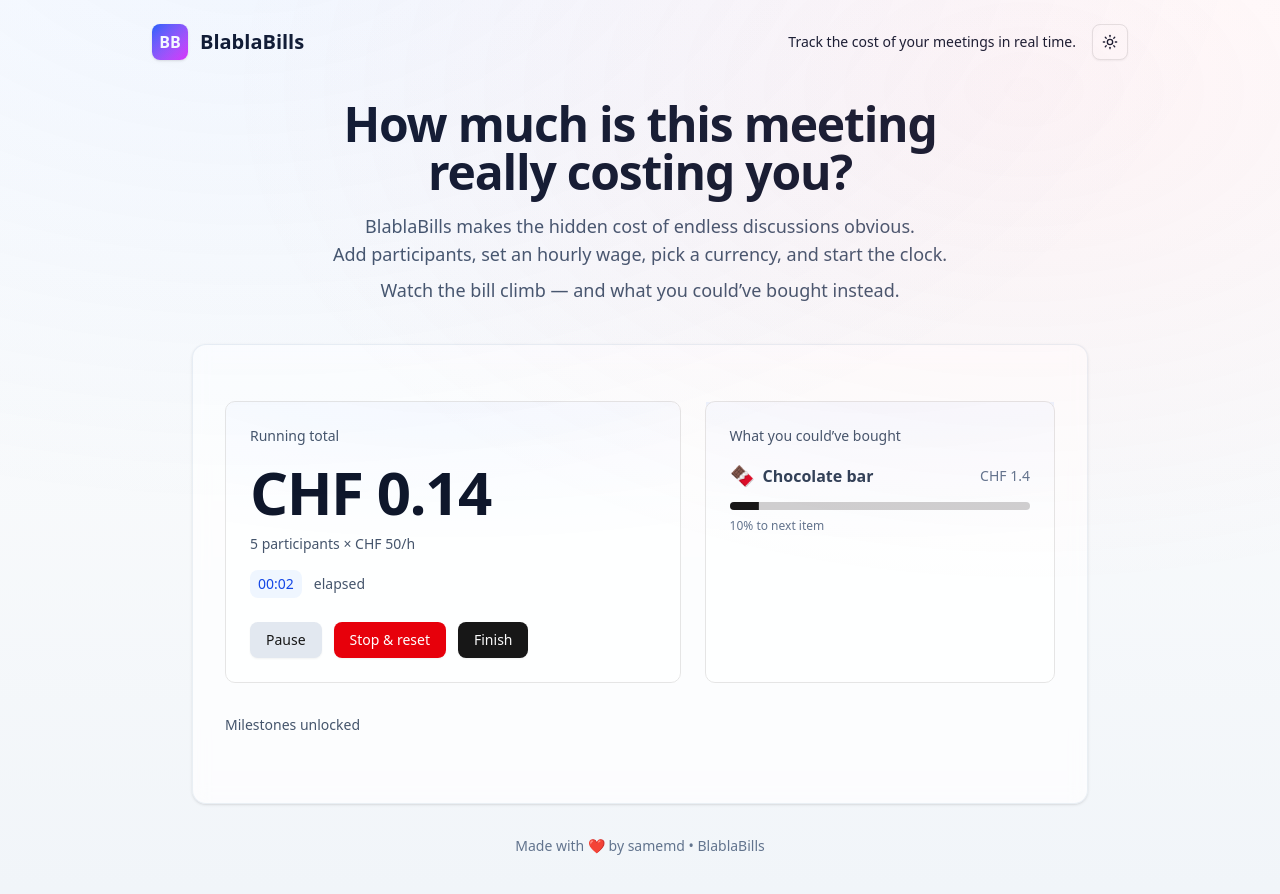
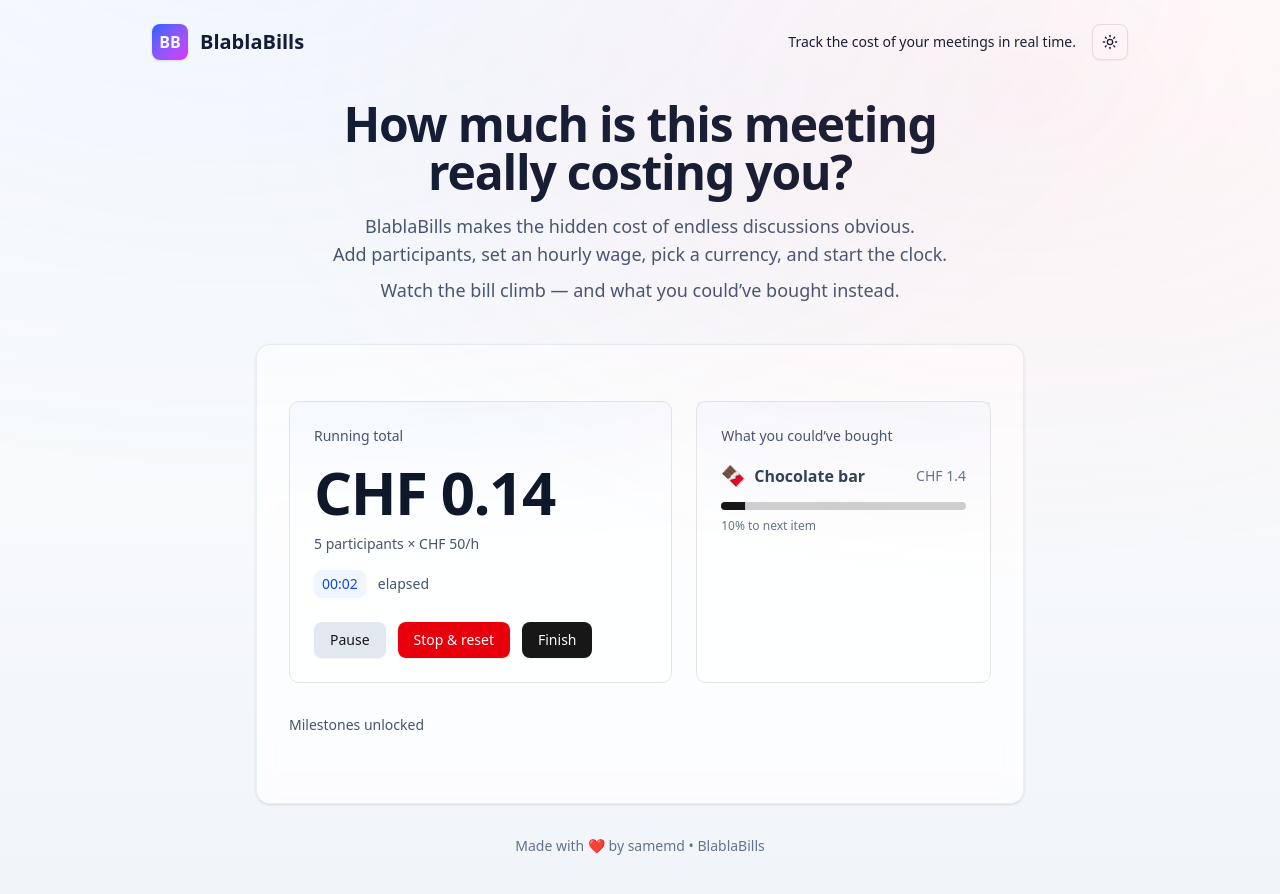
Before and after one commit to samemd/blabla-bills, a Next.js app: page / in a window 1280 px wide. Both pictures are taken after a click on the button "Start Tracking". Built offline with nearby package versions, Linux system fonts and the light colour scheme.

Commit message:
feat: unify layout width

```diff
--- a/app/layout.tsx
+++ b/app/layout.tsx
@@ -15,7 +15,7 @@ const geistMono = Geist_Mono({
 });
 
 export const metadata: Metadata = {
-  title: "BlablaBills",
+  title: "BlablaBills - The Cost of Endless Discussions",
   description: "Make the hidden cost of endless discussions obvious",
 };
 
--- a/components/bill-tracker.tsx
+++ b/components/bill-tracker.tsx
@@ -243,7 +243,7 @@ export function BillTracker() {
           animate={{ opacity: 1, y: 0 }}
           exit={{ opacity: 0, y: -8 }}
           transition={{ duration: 0.25 }}
-          className="mx-auto max-w-4xl"
+          className="mx-auto max-w-3xl"
         >
           <Card className="border-slate-200/70 bg-white/70 shadow-sm backdrop-blur-sm dark:border-slate-800 dark:bg-slate-900/70">
             <CardContent className="p-6 md:p-8">
@@ -307,7 +307,7 @@ export function BillTracker() {
           animate={{ opacity: 1, y: 0 }}
           exit={{ opacity: 0, y: -8 }}
           transition={{ duration: 0.25 }}
-          className="mx-auto max-w-4xl"
+          className="mx-auto max-w-3xl"
         >
           <Card>
             <CardContent className="p-6 md:p-8">
```
